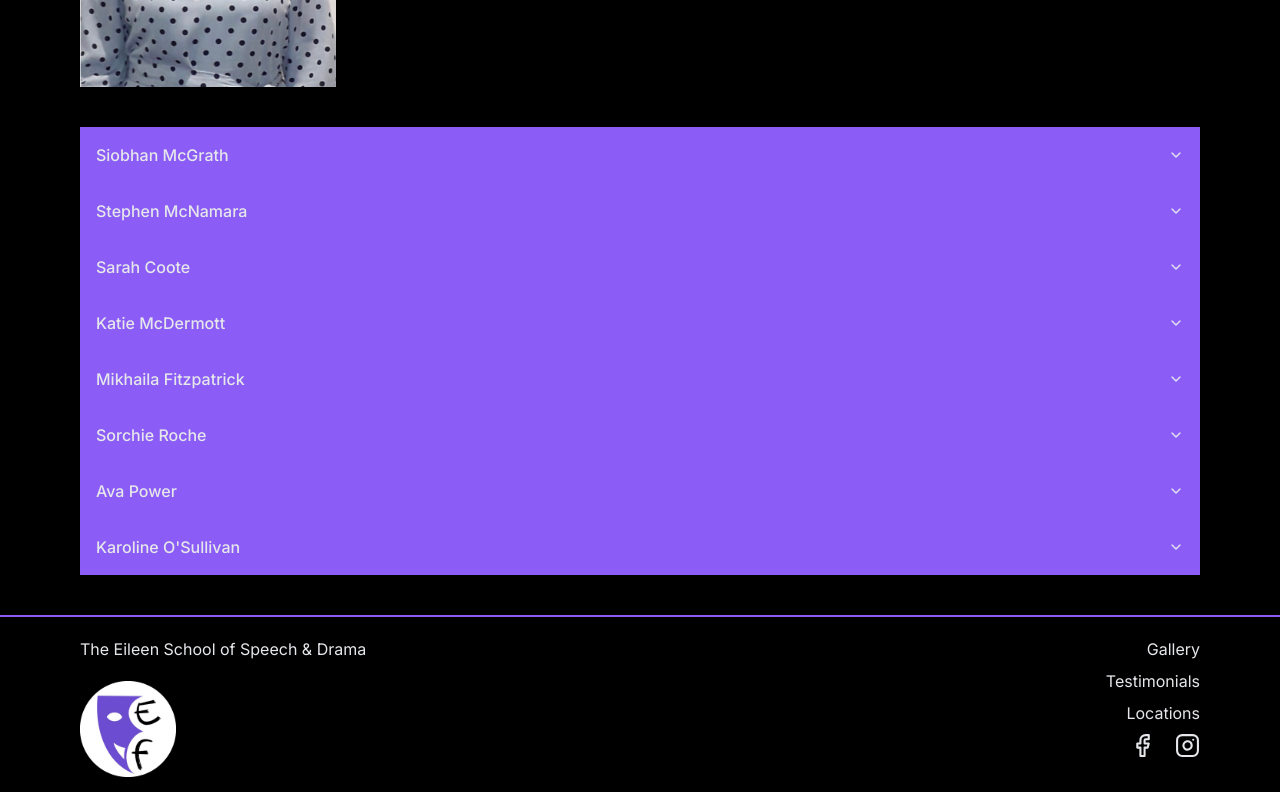
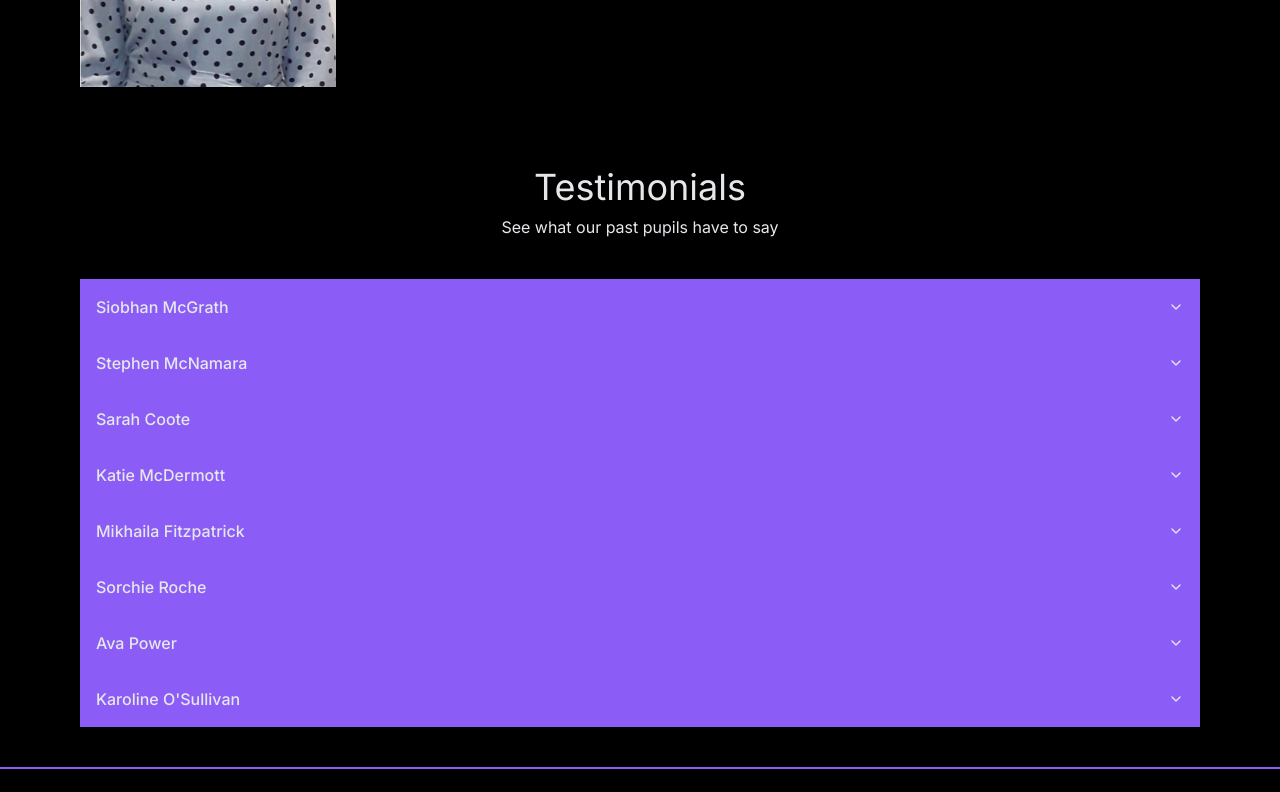
Before and after one commit to kailafitz/eileen-fitzgerald-school, a Next.js app: page /about in a window 1280 px wide. Shown: the part 1020-1812 px from the top of the page. Built offline with nearby package versions, Linux system fonts and the light colour scheme.

Commit message:
About page heading and container fix

```diff
--- a/app/about/page.tsx
+++ b/app/about/page.tsx
@@ -2,6 +2,7 @@ import React from "react";
 import Team from "@/components/custom/team";
 import Testimonials from "@/components/custom/testimonials";
 import { Metadata } from "next";
+import Container from "@/components/custom/container";
 
 export const metadata: Metadata = {
   title: "About | Eileen Fitzgerald",
@@ -11,10 +12,10 @@ export const metadata: Metadata = {
 
 const About = () => {
   return (
-    <>
+    <Container>
       <Team />
       <Testimonials />
-    </>
+    </Container>
   );
 };
 
--- a/components/custom/team.tsx
+++ b/components/custom/team.tsx
@@ -1,6 +1,4 @@
 import React from "react";
-import Container from "./container";
-
 const members = [
   {
     name: "Eileen Fitzgerald",
@@ -24,7 +22,7 @@ const members = [
 
 const Members = () => {
   return (
-    <Container className="space-y-10 pb-10">
+    <div className="space-y-10 pb-10">
       {members.map((member, i) => {
         return (
           <div
@@ -47,18 +45,16 @@ const Members = () => {
           </div>
         );
       })}
-    </Container>
+    </div>
   );
 };
 
 const Team = () => {
   return (
     <>
-      <Container className="py-10">
-        <h1 className="text-gray-200 text-center text-2xl md:text-4xl">
-          Meet our Staff
-        </h1>
-      </Container>
+      <h1 className="text-gray-200 text-center my-10 text-2xl md:text-4xl">
+        Meet our Staff
+      </h1>
       <Members />
     </>
   );
--- a/components/custom/testimonials.tsx
+++ b/components/custom/testimonials.tsx
@@ -4,7 +4,6 @@ import {
   AccordionItem,
   AccordionTrigger,
 } from "@/components/ui/accordion";
-import Container from "./container";
 
 const testimonials = [
   {
@@ -51,7 +50,13 @@ const testimonials = [
 
 const Testimonials = () => {
   return (
-    <Container className="pb-10">
+    <div className="pb-10 text-gray-200">
+      <h1 className="text-center text-2xl md:text-4xl mt-10 mb-2" id="benefits">
+        Testimonials
+      </h1>
+      <p className="text-center text-base mb-10 md:w-1/2 mx-auto">
+        See what our past pupils have to say
+      </p>
       <Accordion type="single" collapsible>
         {testimonials.map((testimonial, i) => {
           return (
@@ -62,7 +67,7 @@ const Testimonials = () => {
           );
         })}
       </Accordion>
-    </Container>
+    </div>
   );
 };
 
--- a/components/ui/accordion.tsx
+++ b/components/ui/accordion.tsx
@@ -42,7 +42,7 @@ const AccordionContent = React.forwardRef<
 >(({ className, children, ...props }, ref) => (
   <AccordionPrimitive.Content
     ref={ref}
-    className="overflow-hidden bg-violet-300 p-5 text-sm transition-all data-[state=closed]:animate-accordion-up data-[state=open]:animate-accordion-down"
+    className="overflow-hidden text-black bg-violet-300 p-5 text-sm transition-all data-[state=closed]:animate-accordion-up data-[state=open]:animate-accordion-down"
     {...props}
   >
     <div className={cn("pb-4 pt-0", className)}>{children}</div>
```
